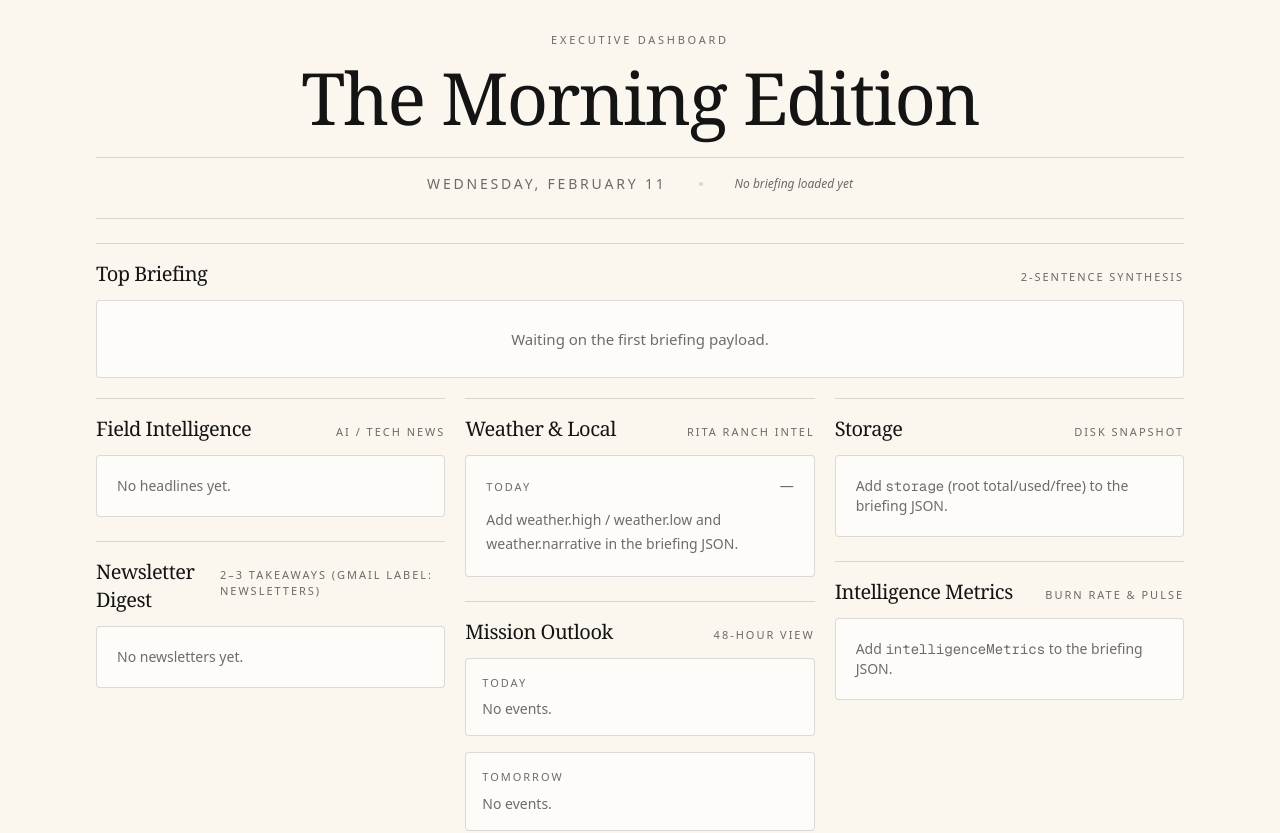
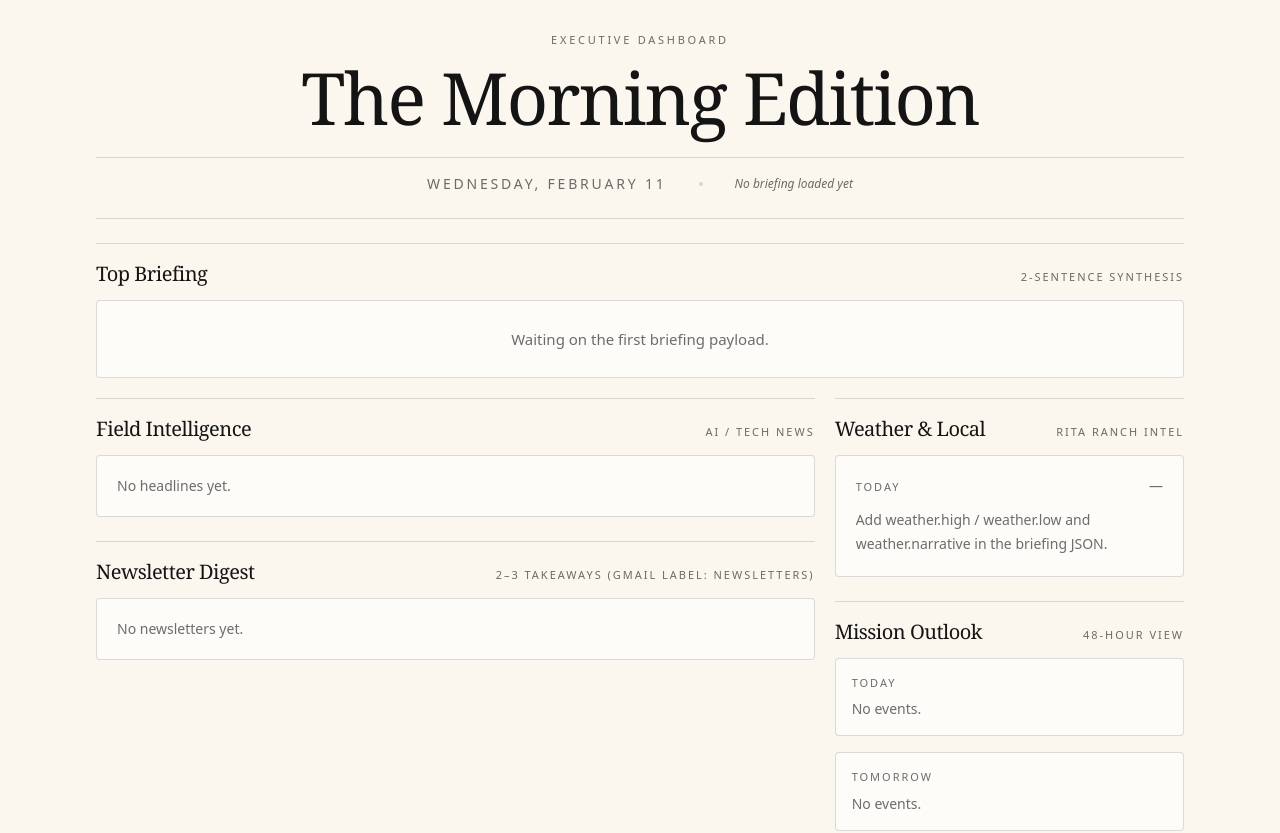
Before and after one commit to gmfennema/morning-edition, a Next.js app: page / in a window 1280 px wide. Shown: the top 833 px of the page. Built offline with nearby package versions, Linux system fonts and the light colour scheme.

Commit message:
fix: adjust grid layout to 2/3 and 1/3 split

```diff
--- a/app/page.tsx
+++ b/app/page.tsx
@@ -1068,7 +1068,7 @@ export default async function Page() {
             </Section>
           </div>
 
-          <div className="lg:col-span-4 space-y-6">
+          <div className="lg:col-span-8 space-y-6">
             <Section title="Field Intelligence" kicker="AI / Tech news">
               {news.length ? (
                 <ul className="space-y-4">
```
